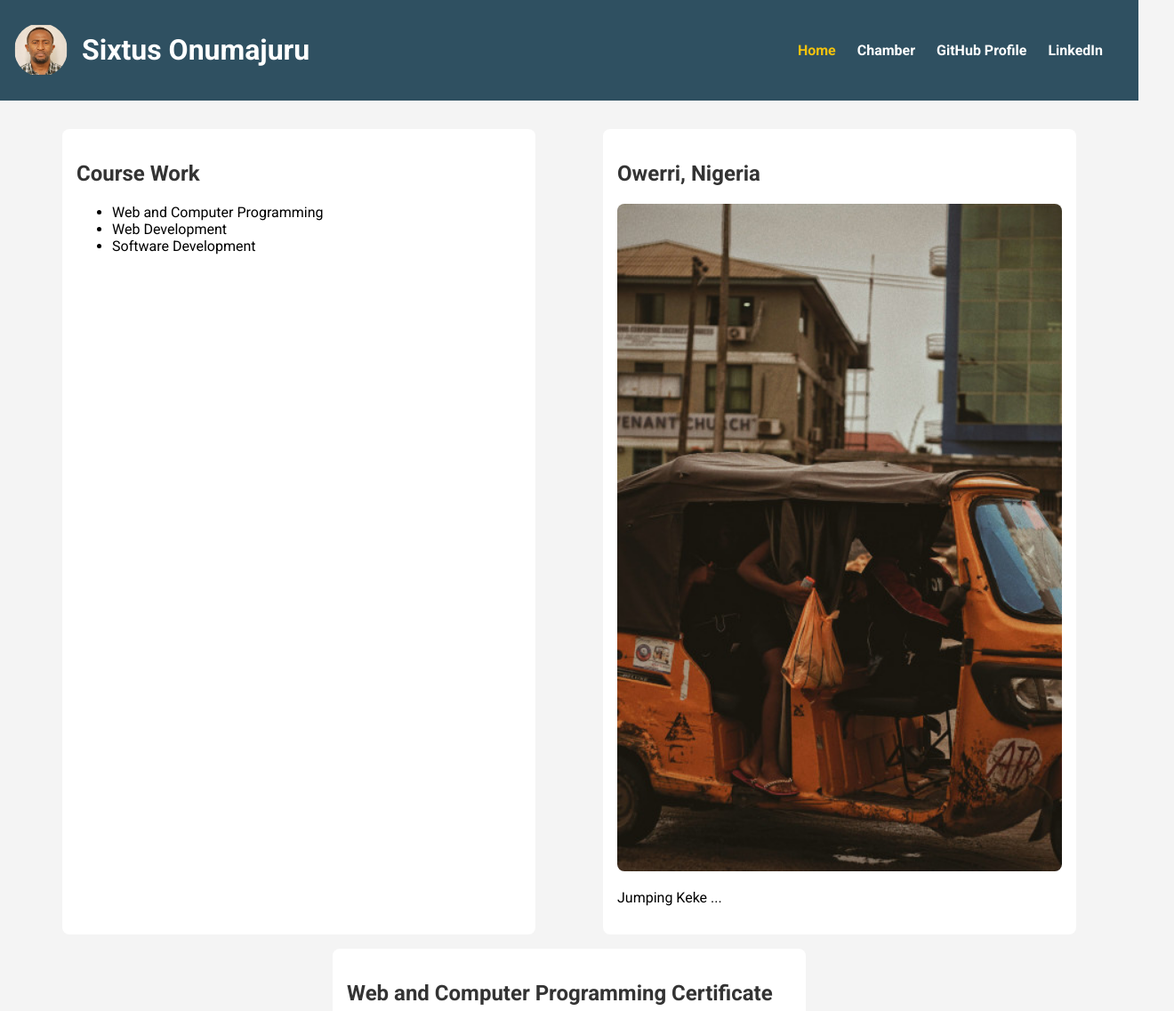
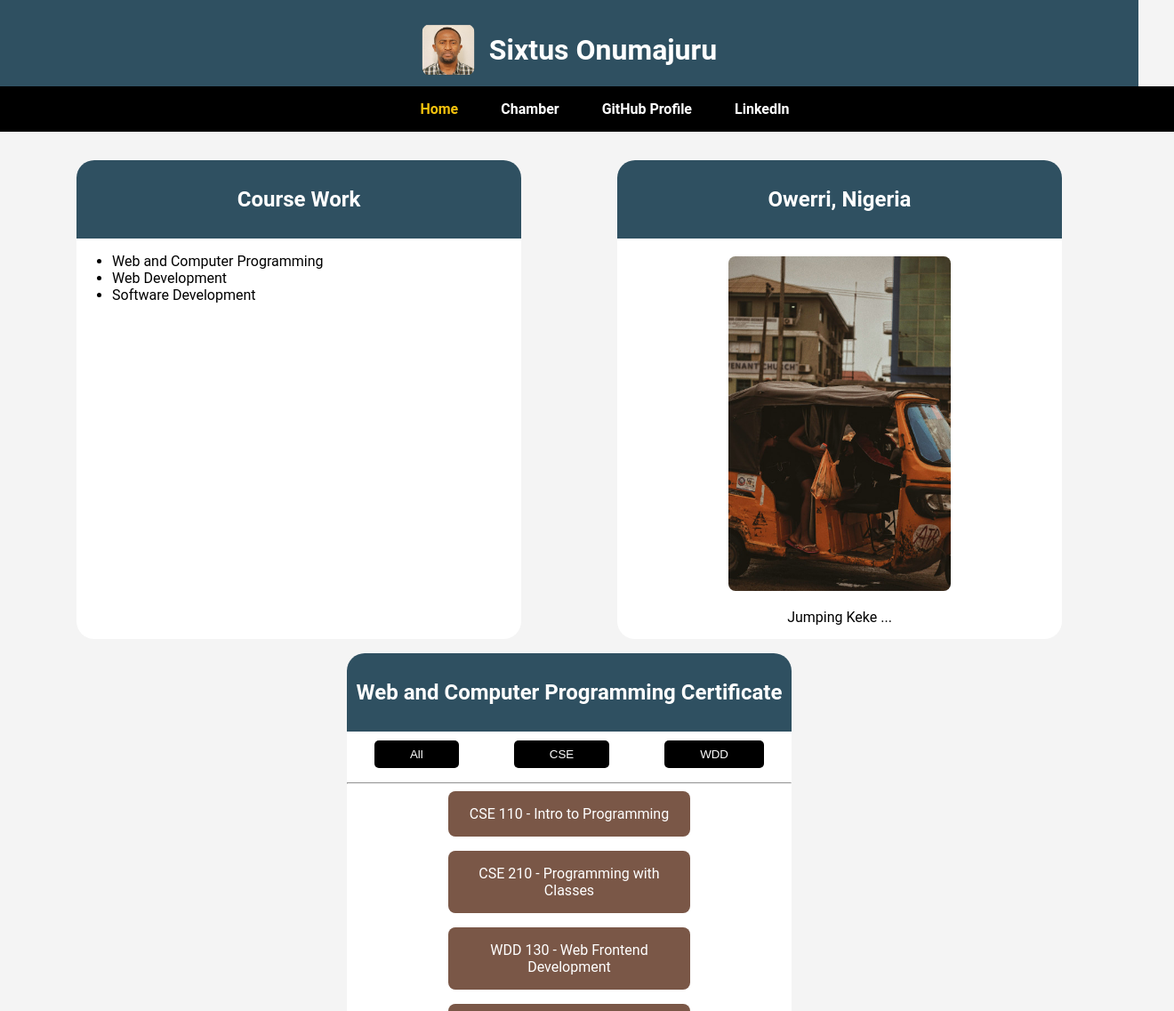
Before and after one commit to jiggabyte/wdd231, a plain HTML site: page index.html in a window 1280 px wide. Shown: the top 1136 px of the page at 89% size, 1320 px wide, since content can reach past the window. Drawn offline with Linux system fonts and the light colour scheme.

Commit message:
added more updates

```diff
--- a/index.html
+++ b/index.html
@@ -7,7 +7,7 @@
     <meta name="author" content="Sixtus Onumajuru">
     <title>Course Homepage - Sixtus Onumajuru</title>
     <link rel="stylesheet" href="styles/main.css">
-    <link href="https://fonts.googleapis.com/css2?family=Roboto:wght@400;700&display=swap" rel="stylesheet">
+    <link href="https://fonts.googleapis.com/css2?family=Roboto:wght@400;700&display=swap" rel="preconnect">
     <script src="scripts/main.js" defer></script>
 </head>
 <body>
@@ -29,7 +29,10 @@
 
     <main>
         <section class="course-work">
-            <h2>Course Work</h2>
+            <div>
+                <h2>Course Work</h2>
+            </div>
+
             <ul>
                 <li>Web and Computer Programming</li>
                 <li>Web Development</li>
@@ -38,18 +41,25 @@
         </section>
 
         <section class="highlighted-location">
-            <h2>Owerri, Nigeria</h2>
+            <div>
+                <h2>Owerri, Nigeria</h2>
+            </div>
+
             <img src="images/keke.jpg" alt="Jumping keke in Owerri, Nigeria">
             <p>Jumping Keke ...</p>
         </section>
 
         <section class="certificate">
-            <h2>Web and Computer Programming Certificate</h2>
+            <div class="certificate-title">
+                <h2>Web and Computer Programming Certificate</h2>
+            </div>
+
             <div class="course-filters">
                 <button id="show-all">All</button>
                 <button id="show-cse">CSE</button>
                 <button id="show-wdd">WDD</button>
             </div>
+            <hr>
             <div id="course-list" class="course-list">
                 <!-- Course cards generated by JavaScript -->
             </div>
--- a/styles/main.css
+++ b/styles/main.css
@@ -1,4 +1,6 @@
 /* Global styles */
+
+
 body {
     font-family: 'Roboto', sans-serif;
     margin: 0;
@@ -15,8 +17,9 @@ h1, h2 {
 /* Header styles */
 header {
     background-color: #2f5061;
-    padding: 1rem;
+    padding: 1rem 0 0 0;
     display: flex;
+    flex-direction: column;
     justify-content: space-between;
     align-items: center;
 }
@@ -29,7 +32,7 @@ header {
 .profile-img {
     width: 60px;
     height: 60px;
-    border-radius: 50%;
+    border-radius: 20%;
     margin-right: 1rem;
 }
 
@@ -37,14 +40,22 @@ h1 {
     color: white;
 }
 
+nav {
+    width: 100%;
+}
+
 .nav-menu {
     list-style: none;
     display: flex;
     margin: 0;
+    justify-content: center;
+    align-items: center;
+    width: 100%;
+    background-color: #000000;
 }
 
 .nav-menu li {
-    margin-right: 1.5rem;
+    margin: 1rem 1.5rem 1rem 1.5rem;
 }
 
 .nav-menu a {
@@ -73,19 +84,39 @@ main {
     padding: 2rem;
 }
 
+
+.course-work div, .highlighted-location div, .certificate-title {
+    background-color: #2f5061;
+    padding: 10px;
+    margin-bottom: 0;
+    max-width: auto;
+    border-top-left-radius: 20px;
+    border-top-right-radius: 20px;
+}
+
+.course-work h2, .highlighted-location h2, .certificate-title h2 {
+    text-align: center;
+    color: #ffffff;
+}
+
 .course-work, .highlighted-location, .certificate {
     background-color: white;
-    padding: 1rem;
-    border-radius: 8px;
+    border-radius: 20px;
     margin-bottom: 1rem;
     width: 100%;
     max-width: 500px;
 }
 
 .highlighted-location img {
-    width: 100%;
-    height: auto;
+    display: block;
+    width: 50%;
+    height: 70%;
+    margin: 20px auto;
     border-radius: 8px;
+}
+
+.highlighted-location p {
+    text-align: center;
 }
 
 /* Certificate section */
@@ -96,17 +127,19 @@ main {
 }
 
 button {
-    padding: 0.5rem 1rem;
-    background-color: #2f5061;
+    padding: 0.5rem 2.5rem;
+    background-color: #000000;
     color: white;
     border: none;
     border-radius: 5px;
+    margin-top: 10px;
 }
 
 .course-list {
     display: flex;
     flex-wrap: wrap;
     gap: 1rem;
+    justify-content: center;
 }
 
 .course-list div {
@@ -120,7 +153,7 @@ button {
 
 /* Completed courses */
 .completed {
-    background-color: #aaa;
+    background-color: green;
 }
 
 /* Footer styles */
@@ -149,6 +182,10 @@ footer img {
         display: none;
     }
 
+    ul {
+        padding-left: 0!important;
+    }
+
     .nav-menu.active {
         display: flex;
     }
```
